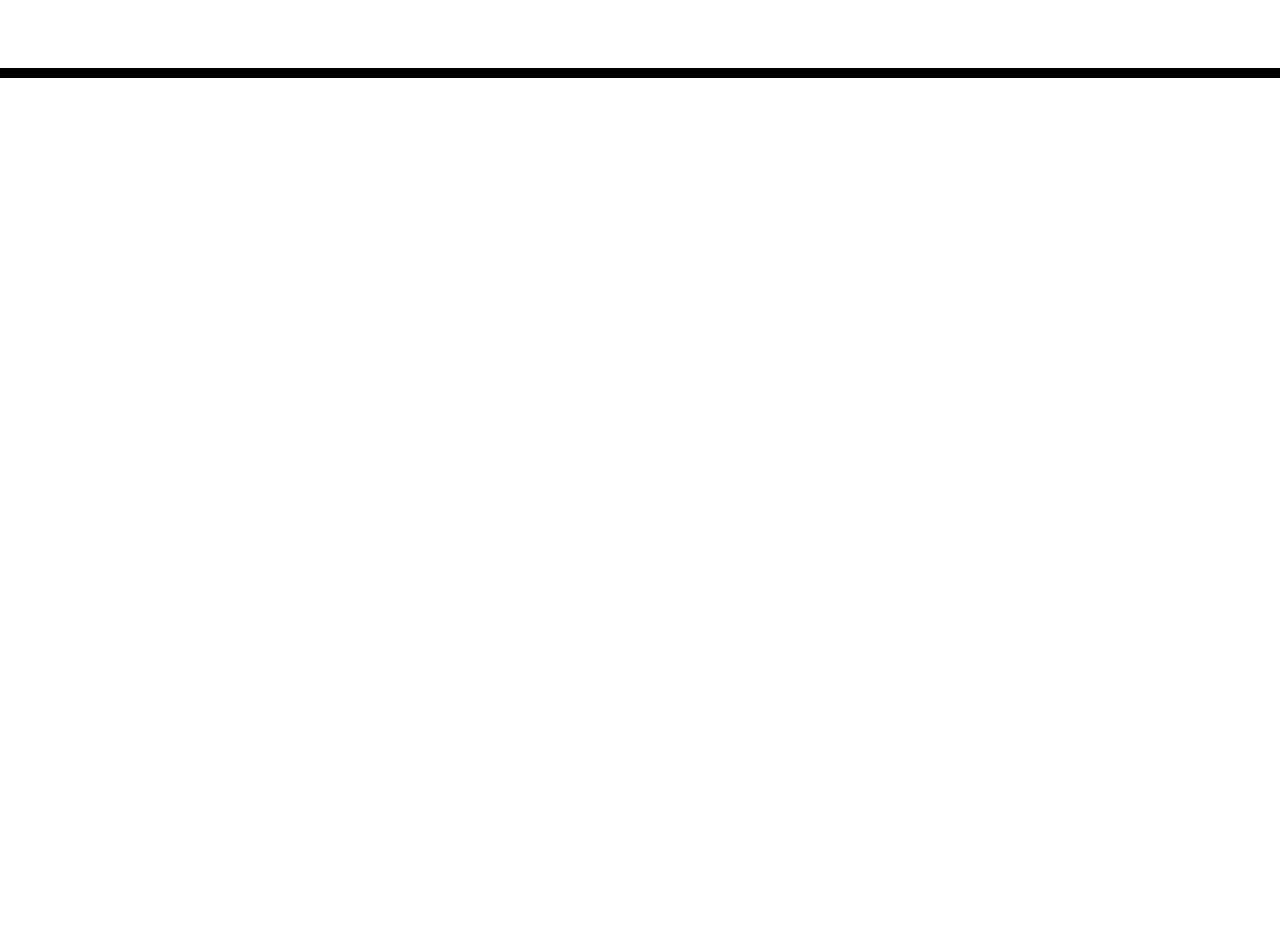
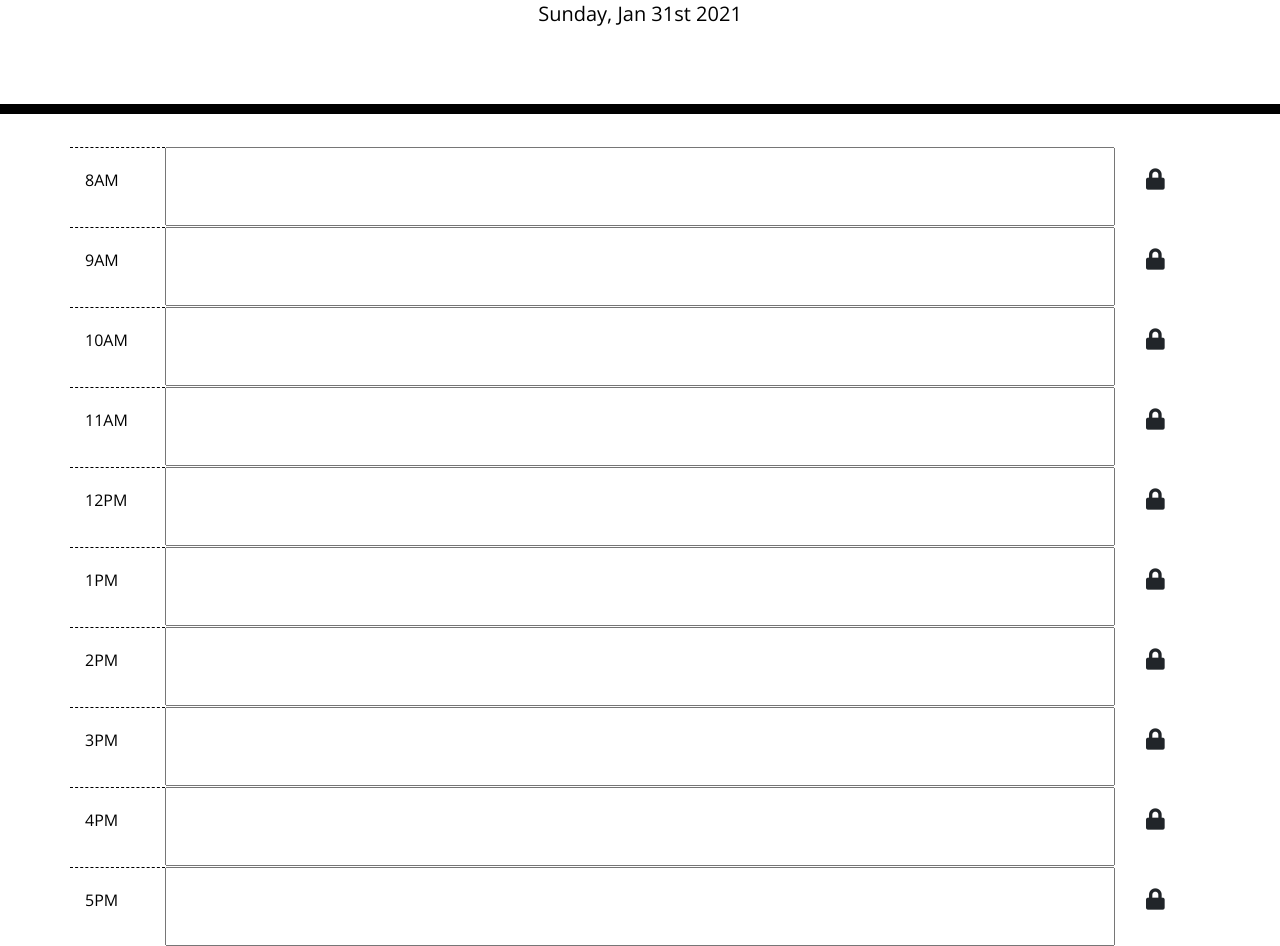
Before and after one commit to thrazer675/workday-scheduler, a plain HTML site: page index.html in a window 1280 px wide. Shown: the part 190-1136 px from the top of the page. Before the commit the page ends 800 px from the top, so only its background shows below. Drawn offline with nearby package versions, Linux system fonts and the light colour scheme; files that its build step writes are made by us from their sources.

Commit message:
added hour block inputs

```diff
--- /dev/null
+++ b/assets/js/script.js
@@ -0,0 +1,6 @@
+var today = moment().format("dddd, MMM Do YYYY");
+
+$(window).on("load", function() {
+
+    $("#currentDay").text(today);
+})
--- a/index.html
+++ b/index.html
@@ -28,11 +28,73 @@
       <p class="lead">A simple calendar app for scheduling your work day</p>
       <p id="currentDay" class="lead"></p>
     </header>
-    <div class="container">
-      <!-- Timeblocks go here -->
-    </div>
+
+    <main class="container">
+
+      <div class="row">
+          <div class="col-md-1 pt-4 hour" data-hour="8">8AM</div>
+            <input class="user-event-input col-md-10 input-block">
+          <div class="col-md-1 btn-save"><span class="fas fa-lock fa-lg pl-3 pt-4"></span></div>
+      </div>
+
+      <div class="row">
+        <div class="col-md-1 pt-4 hour" data-hour="9">9AM</div>
+          <input class="user-event-input col-md-10 input-block">
+        <div class="col-md-1 btn-save"><span class="fas fa-lock fa-lg pl-3 pt-4"></span></div>
+      </div>
+
+      <div class="row">
+        <div class="col-md-1 pt-4 hour" data-hour="10">10AM</div>
+          <input class="user-event-input col-md-10 input-block">
+        <div class="col-md-1 btn-save"><span class="fas fa-lock fa-lg pl-3 pt-4"></span></div>
+      </div>
+
+      <div class="row">
+        <div class="col-md-1 pt-4 hour" data-hour="11">11AM</div>
+          <input class="user-event-input col-md-10 input-block">
+        <div class="col-md-1 btn-save"><span class="fas fa-lock fa-lg pl-3 pt-4"></span></div>
+      </div>
+
+      <div class="row">
+        <div class="col-md-1 pt-4 hour" data-hour="12">12PM</div>
+          <input class="user-event-input col-md-10 input-block">
+        <div class="col-md-1 btn-save"><span class="fas fa-lock fa-lg pl-3 pt-4"></span></div>
+      </div>
+
+      <div class="row">
+        <div class="col-md-1 pt-4 hour" data-hour="13">1PM</div>
+          <input class="user-event-input col-md-10 input-block">
+        <div class="col-md-1 btn-save"><span class="fas fa-lock fa-lg pl-3 pt-4"></span></div>
+      </div>
+
+      <div class="row">
+        <div class="col-md-1 pt-4 hour" data-hour="14">2PM</div>
+          <input class="user-event-input col-md-10 input-block">
+        <div class="col-md-1 btn-save"><span class="fas fa-lock fa-lg pl-3 pt-4"></span></div>
+      </div>
+
+      <div class="row">
+        <div class="col-md-1 pt-4 hour" data-hour="15">3PM</div>
+          <input class="user-event-input col-md-10 input-block">
+        <div class="col-md-1 btn-save"><span class="fas fa-lock fa-lg pl-3 pt-4"></span></div>
+      </div>
+
+      <div class="row">
+        <div class="col-md-1 pt-4 hour" data-hour="16">4PM</div>
+          <input class="user-event-input col-md-10 input-block">
+        <div class="col-md-1 btn-save"><span class="fas fa-lock fa-lg pl-3 pt-4"></span></div>
+      </div>
+
+      <div class="row">
+        <div class="col-md-1 pt-4 hour" data-hour="17">5PM</div>
+        <input class="user-event-input col-md-10 input-block">
+        <div class="col-md-1 btn-save"><span class="fas fa-lock fa-lg pl-3 pt-4"></span></div>
+      </div>
+
+    </main>
 
     <script src="https://code.jquery.com/jquery-3.4.1.min.js"></script>
     <script src="https://cdnjs.cloudflare.com/ajax/libs/moment.js/2.24.0/moment.min.js"></script>
+    <script src="./assets/js/script.js"></script>
   </body>
 </html>
```
